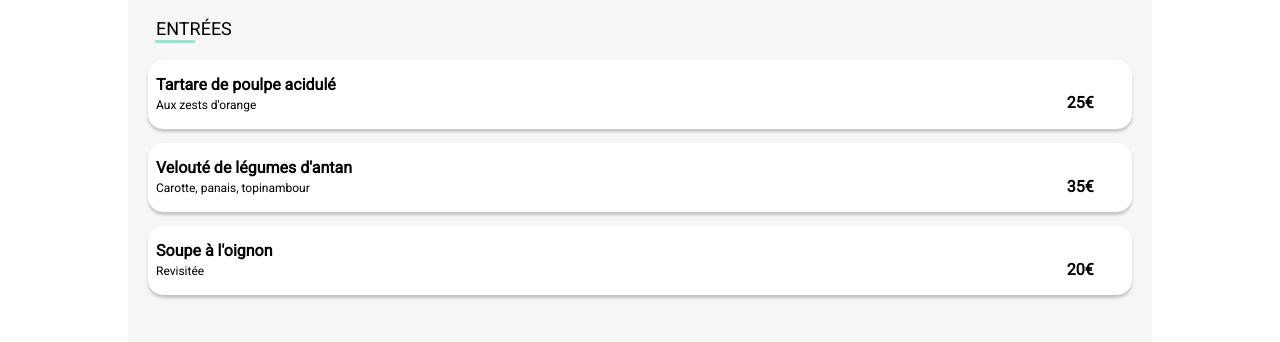
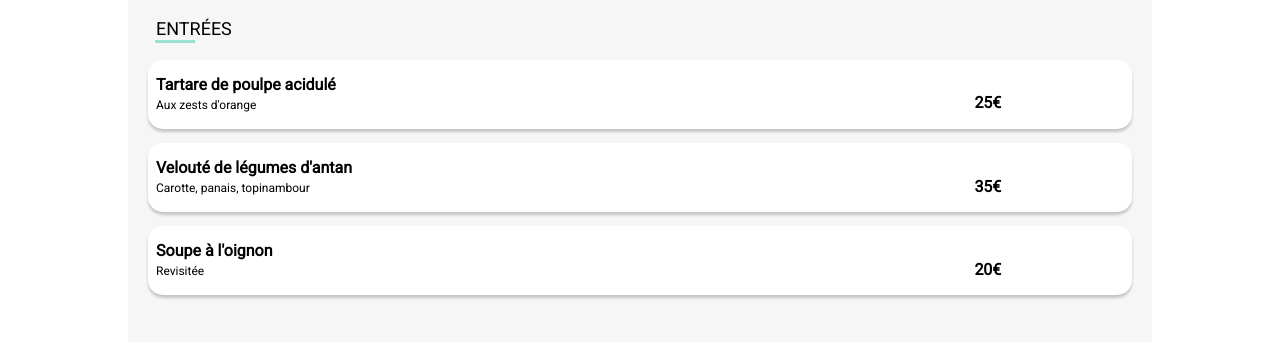
Before and after one commit to aplainea/OhMyFood, a website: page src/pages/a_la_francaise.html in a window 1280 px wide. Shown: the part 388-730 px from the top of the page. Drawn offline with Linux system fonts and the light colour scheme; a web font is replaced by a local one.

Commit message:
fix check size

```diff
--- a/src/sass/scss/pages/_menu.scss
+++ b/src/sass/scss/pages/_menu.scss
@@ -119,7 +119,7 @@
         }
 
         p {
-          max-width: 90%;
+          max-width: 80%;
           font-size: 12px;
           font-weight: 400;
           margin-top: 5px;
@@ -129,6 +129,7 @@
     }
 
     &--text {
+      max-width: 75%;
       flex: 1;
 
       h3 {
```
Also changed, not shown: index.html (+2 -2 lines), src/pages/la_note_enchantee.html (+2 -0 lines), src/sass/css/main.css.
